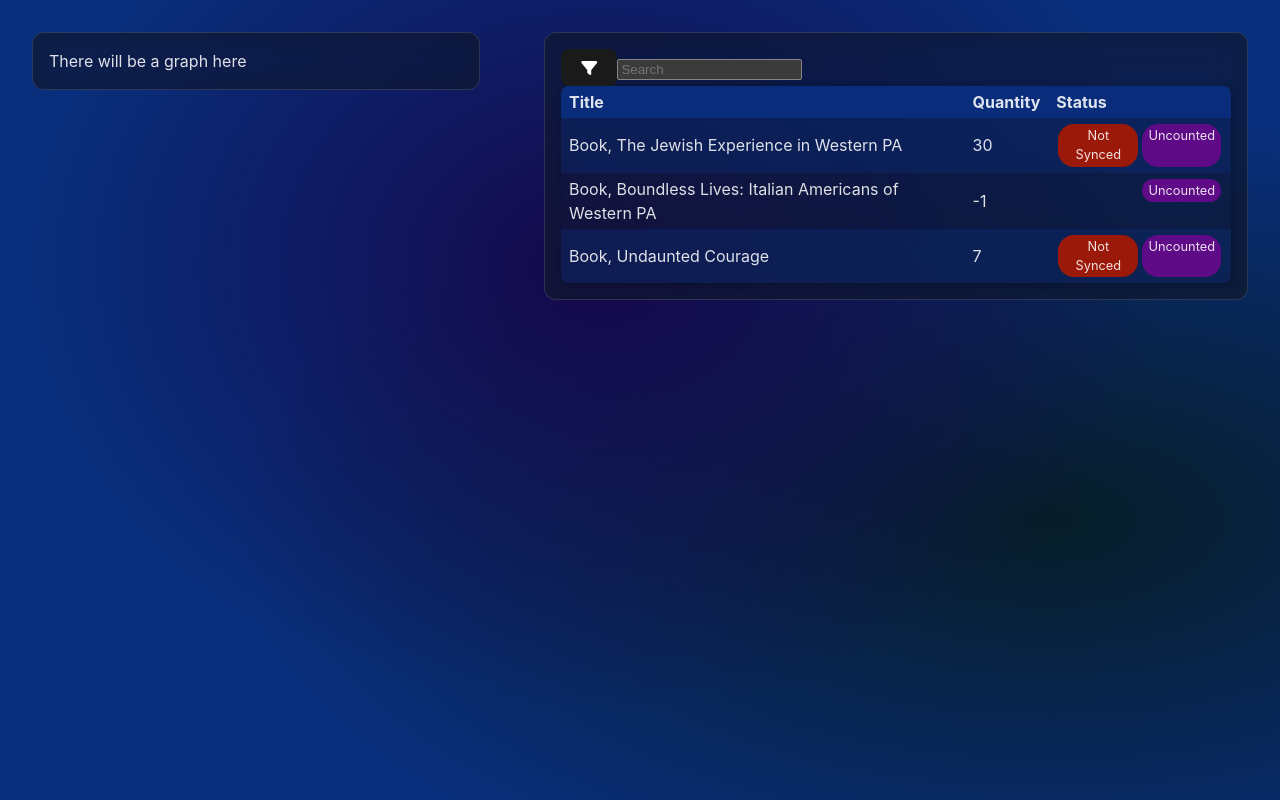
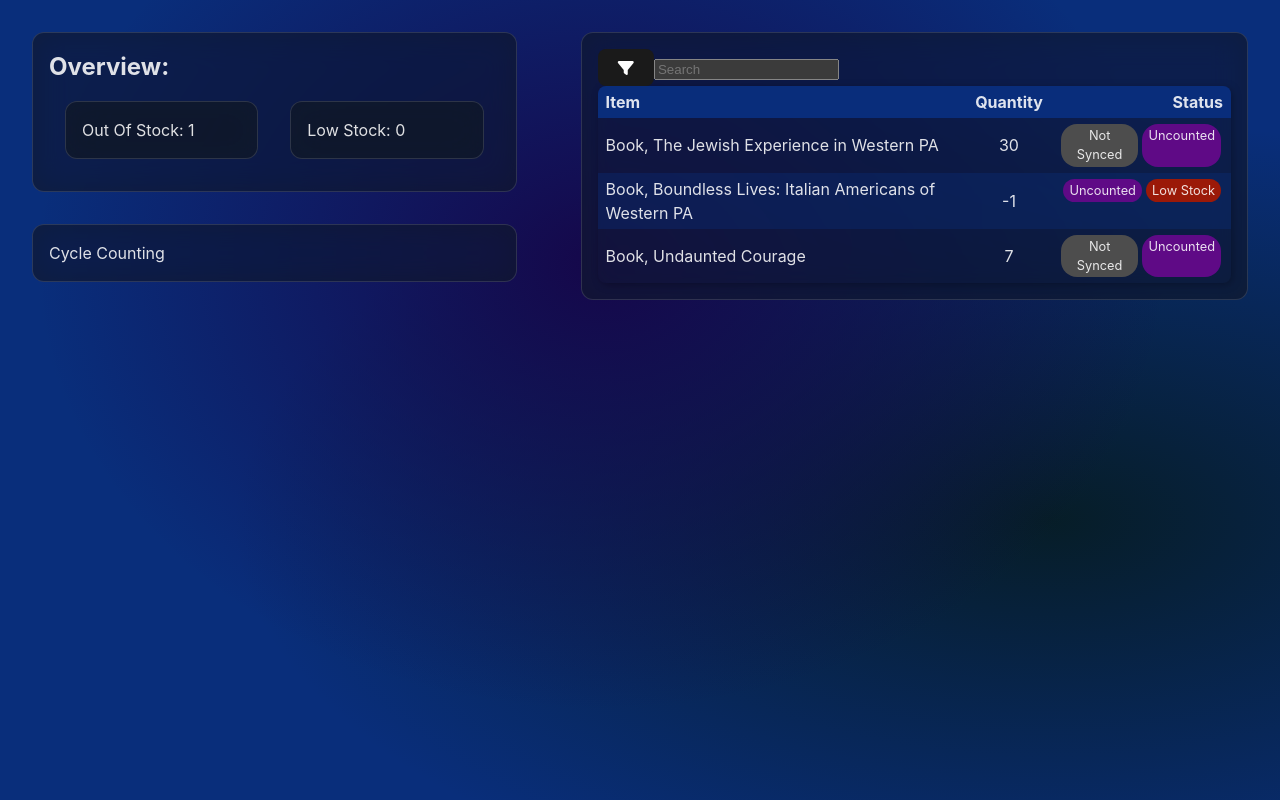
Before and after one commit to centralparkshark/stock-sync, a React (Vite) app: page / in a window 1280 px wide. Built offline with nearby package versions, Linux system fonts and the light colour scheme.

Commit message:
Styling for left side of dashboard

```diff
--- a/src/App.css
+++ b/src/App.css
@@ -12,7 +12,7 @@ body {
 #root {
   padding: 0;
   display: grid;
-  grid-template-columns: 2fr 3fr;
+  grid-template-columns: 3fr 4fr;
   width: 100%;
 }
 
@@ -26,6 +26,23 @@ body {
   border: 1px solid rgba(255, 255, 255, 0.125);
 }
 
+.syncedOverview {
+}
+
+h2 {
+  margin: 0;
+}
+
+.syncedOverview>div {
+  display: flex;
+  .card {
+    width: 100%;
+    margin: 1rem;
+  }
+}
+
+
+
 table {
   width: 100%;
   border-collapse: collapse;
@@ -34,13 +51,17 @@ table {
   overflow: hidden;
 }
 
-th {
-  text-align: left;
+thead {
   background-color: #092d7b;
+  font-weight: bold;
 }
 
-th, td {
+td {
   padding: 4px 8px;
+}
+
+td:nth-child(2) {
+  text-align: center;
 }
 
 td:nth-child(3) {
@@ -65,6 +86,10 @@ tr:nth-child(even) {
 }
 
 .status.shopify {
+  background-color: rgb(77, 77, 77);
+}
+
+.status.lowStock {
   background-color: rgb(155, 25, 8);
 }
 
--- a/src/App.jsx
+++ b/src/App.jsx
@@ -8,6 +8,7 @@ function App() {
     <>
       <div className='left'>
         <SyncedOverview />
+        <div className='card'>Cycle Counting</div>
       </div>
       <div className="right">
         <ItemBoard />
--- a/src/components/Item.jsx
+++ b/src/components/Item.jsx
@@ -6,6 +6,7 @@ export default function Item({title, tamStock, shopifyStatus, lastCounted}) {
             <td>
                 {!shopifyStatus && <div className="status shopify">Not Synced</div>}
                 {<div className="status cycle">Uncounted</div>}
+                {tamStock < 5 && <div className="status lowStock">Low Stock</div>}
             </td>
         </tr>
     )
--- a/src/components/ItemBoard.jsx
+++ b/src/components/ItemBoard.jsx
@@ -9,10 +9,16 @@ export default function ItemBoard() {
                 <input type='text' placeholder='Search'/>
             </div>
           <table>
-            <th>Title</th>
-            <th>Quantity</th>
-            <th>Status</th>
-            {tamData.map(item => (<Item key={item.sku} {...item}></Item>))}
+            <thead>
+                <tr>
+                    <td>Item</td>
+                    <td>Quantity</td>
+                    <td>Status</td>
+                </tr>
+            </thead>
+            <tbody>
+                {tamData.map(item => (<Item key={item.sku} {...item}></Item>))}
+            </tbody>
         </table>
         </div>
     )
--- a/src/components/SyncedOverview.jsx
+++ b/src/components/SyncedOverview.jsx
@@ -1,5 +1,26 @@
+import { tamData } from "../data/tam"
+
+
 export default function SyncedOverview() {
+    let outOfStock = 0;
+    let lowStock = 0;
+
+    for (const item in tamData) {
+        if (tamData[item].tamStock <= 0) {
+            outOfStock++
+        } else if (tamData[item].tamStock < 5) {
+            lowStock++
+        }
+    }
+
+
     return (
-        <div className="syncedOverview card">There will be a graph here</div>
+        <div className="syncedOverview card">
+            <h2>Overview:</h2>
+            <div>
+                <div className="card">Out Of Stock: {outOfStock}</div>
+                <div className="card">Low Stock: {lowStock}</div>
+            </div>
+        </div>
     )
 }
```
